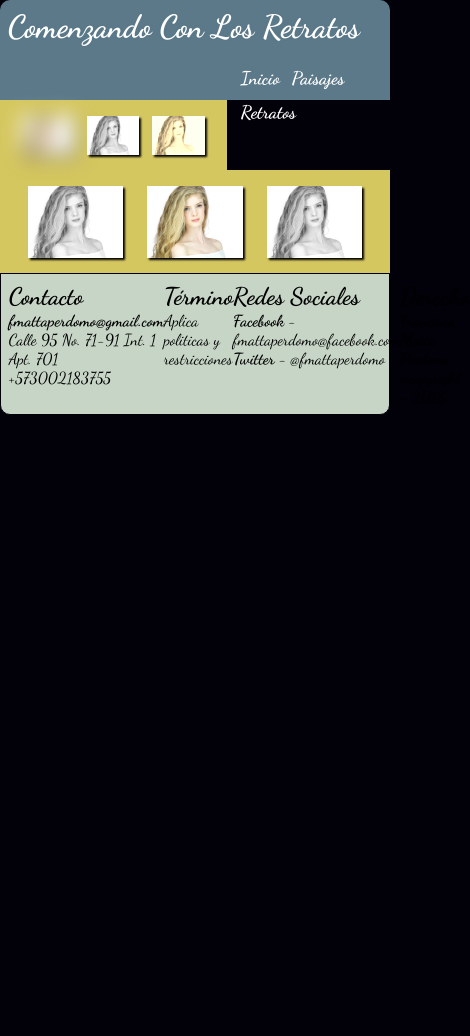
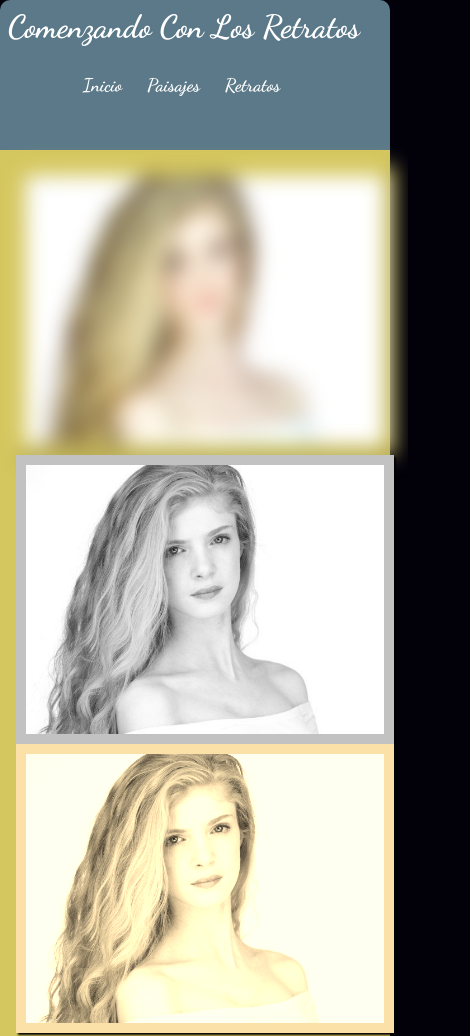
Before and after one commit to fmattaperdomo/desarrolloWeb-webFotografica, a plain HTML site: page retratos.html in a window 390 px wide. Shown: the top 1036 px of the page, 470 px wide, since content can reach past the window. Before the commit the page ends 844 px from the top, so only its background shows below. Drawn offline with Linux system fonts and the light colour scheme.

Commit message:
version 1.4 - Se adiciono web responsivo

```diff
--- a/css/estilos.css
+++ b/css/estilos.css
@@ -181,3 +181,56 @@ img {
 		margin: 0%;
 	}
 }
+
+/* Responsivo */
+@media screen and (max-width: 900px) {
+	#encabezado header{
+		height: 150px;
+		width: 100%;
+	}
+
+	#encabezado header h1{
+		text-align: center;
+	}
+
+	#encabezado header nav{
+		display: inline;
+		width: 80%;
+	}
+
+	#encabezado header nav ul li{
+		text-align: center;
+	}
+
+	#imagenCentral  {
+		display: block;
+	}
+	#imagenSecundaria {
+		display: block;
+	}
+	#cuerpo {
+		width: 100%;
+	}
+	#imagenCentral figure img {
+		width: 100%;
+	}
+	#imagenSecundaria figure img {
+		width: 100%;
+	}
+	#galeria1,#galeria2 {
+		display: block;
+	}
+	#imagen4,#imagen5,#imagen6,#imagen7,#imagen8,#imagen9 {
+		width: 100%;
+		background-color: #d5c75f;
+		padding: 10px;
+	}
+	#piePagina footer{
+		display: block;
+		width: 100%;
+	}
+	#piePagina footer div {
+		padding: 10px;
+	}
+
+}
```
